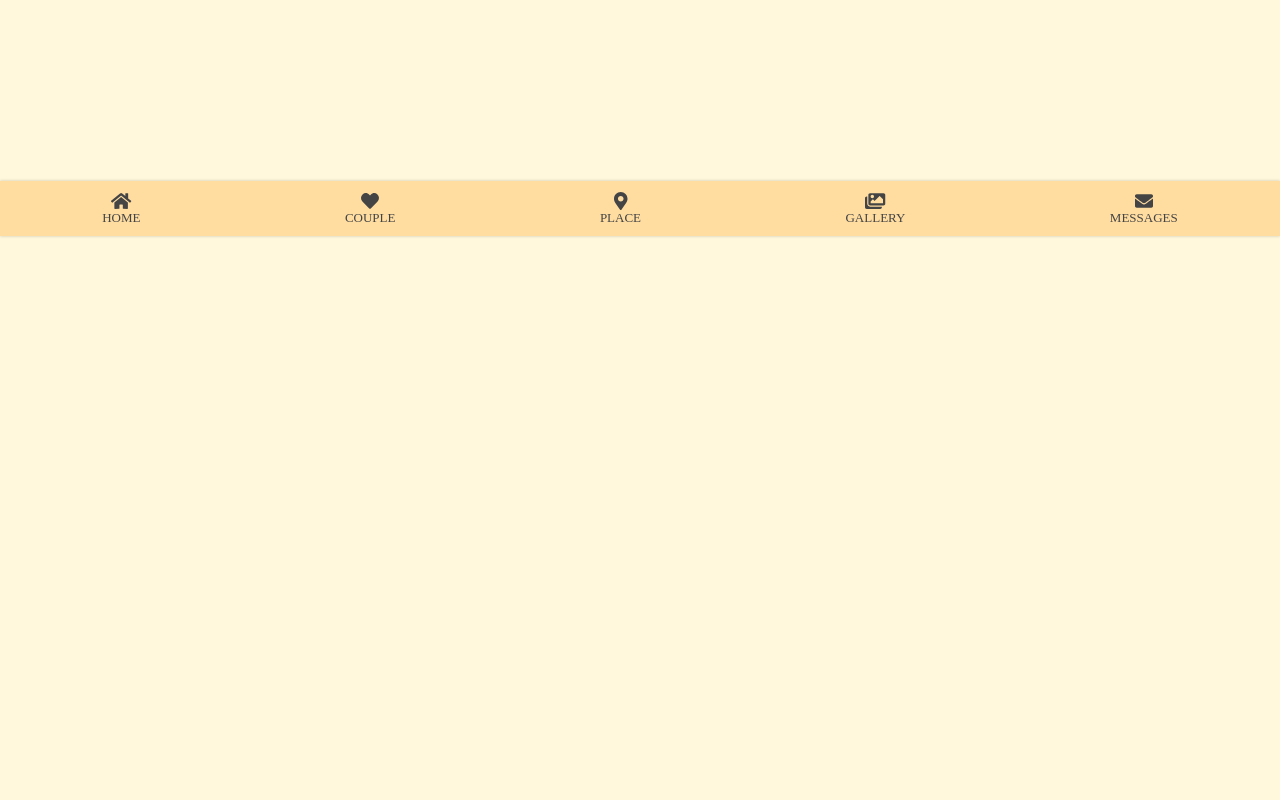
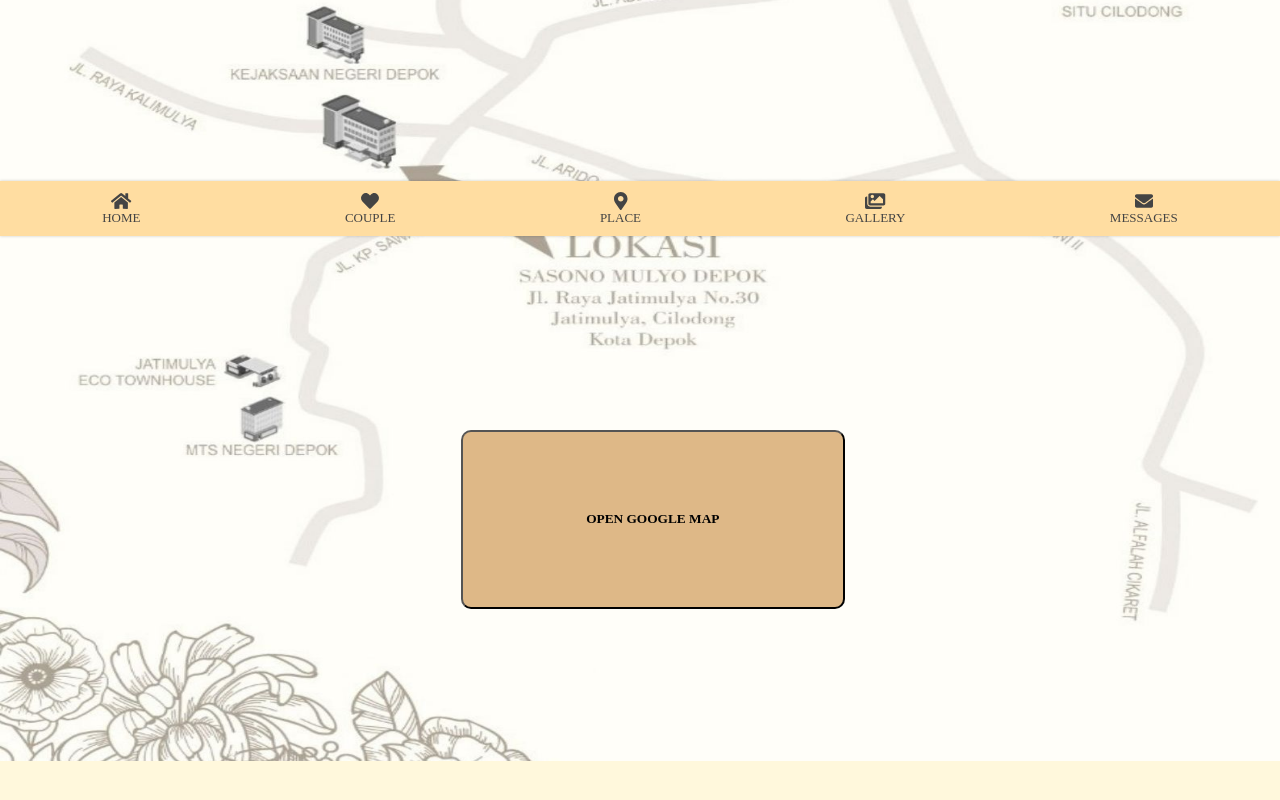
Before and after one commit to bembengggg/weddingbambangdinda, a React (Create React App) app: page /Place in a window 1280 px wide. Shown: the part 564-1364 px from the top of the page. Before the commit the page ends 800 px from the top, so only its background shows below. Built offline with nearby package versions, Linux system fonts and the light colour scheme.

Commit message:
alert save thedate

```diff
--- a/src/Component/Cover/Cover.jsx
+++ b/src/Component/Cover/Cover.jsx
@@ -4,14 +4,26 @@ import cover from '../Cover/Cover1.jpg';
 
 const Cover =()=>{
 
-      var gapi = window.gapi
-      var CLIENT_ID=" 922700239463-3k9pjqpsimbq406enrtg0irqdjjohpcs.apps.googleusercontent.com "
-      var API_KEY=" AIzaSyC9X8uYRb6qMOz3mfBoKIedv_e1YUuFC6M"
+      var gapi = window.gapi;
+      var CLIENT_ID=" 922700239463-3k9pjqpsimbq406enrtg0irqdjjohpcs.apps.googleusercontent.com ";
+      var API_KEY=" AIzaSyC9X8uYRb6qMOz3mfBoKIedv_e1YUuFC6M";
       var DISCOVERY_DOCS = ["https://www.googleapis.com/discovery/v1/apis/calendar/v3/rest"];
       var SCOPES = "https://www.googleapis.com/auth/calendar.readonly";
 
     function handleClick() {
-            alert("sedang dalam perbaikan")
+            gapi.load('client:auth2',()=>{
+                console.log('gapi client is loading')
+
+                gapi.client.init({
+                    apikey: API_KEY,
+                    clientid: CLIENT_ID,
+                    discoveryDocs:DISCOVERY_DOCS,
+                    scope: SCOPES,
+                })
+                gapi.client.load('calendar','v3', () =>console.log('Damn!!'))
+                // gapi.auth2.getAuthInstance().signIn()
+                console.log(gapi.auth2.getAuthInstance())
+            })
        }
 
     return(
--- a/src/Component/NavBottom/NavBottom.jsx
+++ b/src/Component/NavBottom/NavBottom.jsx
@@ -7,7 +7,7 @@ import Cover from '../Cover/Cover';
 import Couple from '../Couple/Couple';
 import Gallery from '../Gallery/Gallery';
 import Messages from '../Messages/Messages';
-// import Place from '../Place/Place';
+import Place from '../Place/Place';
 
 class NavBottom extends Component{
     render(){
@@ -17,6 +17,7 @@ class NavBottom extends Component{
                     <Route path="/" exact component={Cover}/>
                     <Route path="/Couple" component={Couple}/>
                     <Route path="/Gallery" component={Gallery}/>
+                    <Route path="/Place" component={Place}/>
                     <Route path="/Messages" component={Messages}/>
                         <nav className="nav">
                              <Link to="/" className="nav__link">
--- /dev/null
+++ b/src/Component/Place/Place.css
@@ -0,0 +1,115 @@
+ .wrapcover{
+    width: 100%;
+    height: 100%;
+    position: relative;
+
+}
+.img1{
+    display: block;
+    width: 100%;
+    height: 585px;
+
+}
+
+
+.form{
+    height: auto;
+    position: absolute;
+    top: 75%;
+    padding-bottom: 20%;
+    width: 100%;
+    margin-right: auto;
+
+
+}
+.btnopen{
+    position: absolute;
+    height:70%;
+    width: 30%;
+    justify-content: center;
+    margin-left: 36%;
+    margin-right: auto;
+    border-radius: 10px;
+    font-weight: bold;
+    background-color: burlywood;
+    font-family: 'fredoka one';
+
+}
+
+
+@media only screen and (min-width: 768px) and (max-width: 991px) {
+    .wrapcover{
+
+        width: 100%;
+        height: 975px;
+
+    }
+    .img1 {
+        display: block;
+        width: 100%;
+        height: 970px;
+    }
+
+
+
+ }
+ @media only screen and (min-width: 480px) and (max-width: 767px) {
+    .wrapcover{
+
+        width: 100%;
+        height: 975px;
+
+    }
+    .img1 {
+        display: block;
+        width: 100%;
+        height: 970px;
+    }
+ }
+ @media only screen and (min-width: 992px) {
+    .wrapcover{
+        width: 100%;
+        height: 1325px;
+
+    }
+    .img1 {
+        display: block;
+        width: 100%;
+        height: 1325px;
+    }
+ }
+
+
+
+
+/*
+
+
+@import url('https://fonts.googleapis.com/css?family=Fredoka+One');
+ */
+
+ /* @media only screen and (min-width:1024px) and (max-height:1366px){ */
+    /* .form{
+        height: auto;
+        position: absolute;
+        top:70%;
+        padding-bottom: 20%;
+        width: 100%;
+        margin-right: auto;
+
+    }
+    @import url('https://fonts.googleapis.com/css?family=Fredoka+One');
+    .btnopen{
+        position: absolute;
+        height:50%;
+        width: 50%;
+        text-align: center;
+        margin-left: 25%;
+        margin-right: auto;
+        border-radius: 11px;
+        background-color: burlywood;
+        font-size: 20px;
+        font-family: 'Fredoka One';
+
+    }
+}*/
--- /dev/null
+++ b/src/Component/Place/Place.jsx
@@ -0,0 +1,25 @@
+import React from 'react';
+import './Place.css';
+import place from '../Place/Place.jpg';
+
+const Cover =()=>{
+
+
+
+
+    return(
+        <div className='wrapcover'>
+           <img className='img1' src={place}/>
+           <div className='form'>
+            <button className="btnopen" onClick={event =>  window.location.href='https://goo.gl/maps/xvyf6YvwSCZGx3D49'}>OPEN GOOGLE MAP</button>
+            </div>
+         </div>
+
+
+
+
+
+    )
+}
+
+export default Cover;
--- a/src/index.js
+++ b/src/index.js
@@ -5,7 +5,7 @@ import * as serviceWorker from './serviceWorker';
 import Home from './Container/Home/Home';
 import firebase from './Config/firebase';
 
-console.log("consol log=====>",firebase)
+
 
 
 ReactDOM.render(<Home />,document.getElementById('root') );
```
Also changed, not shown: src/Component/Place/Place.jpg (added).
